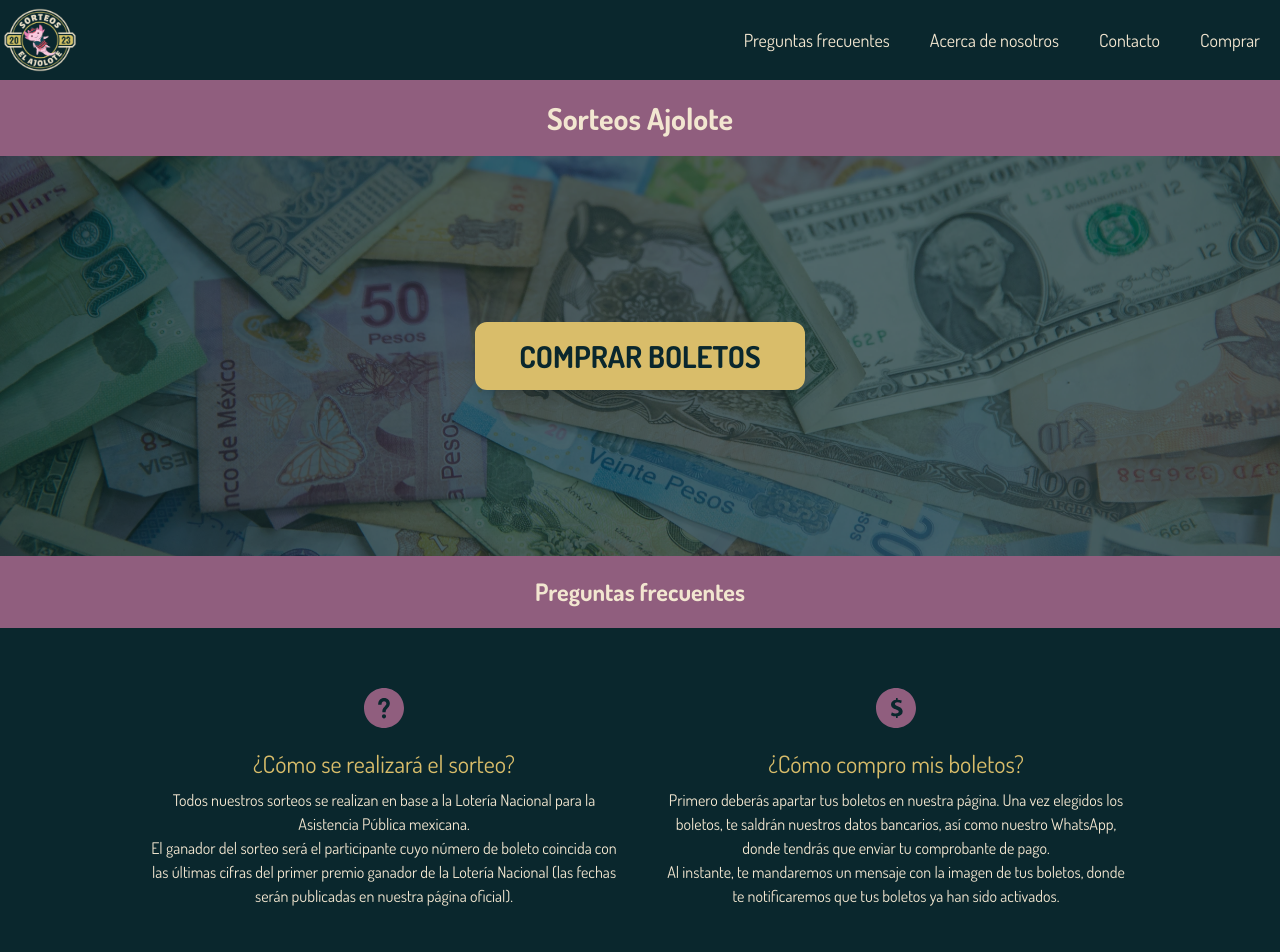
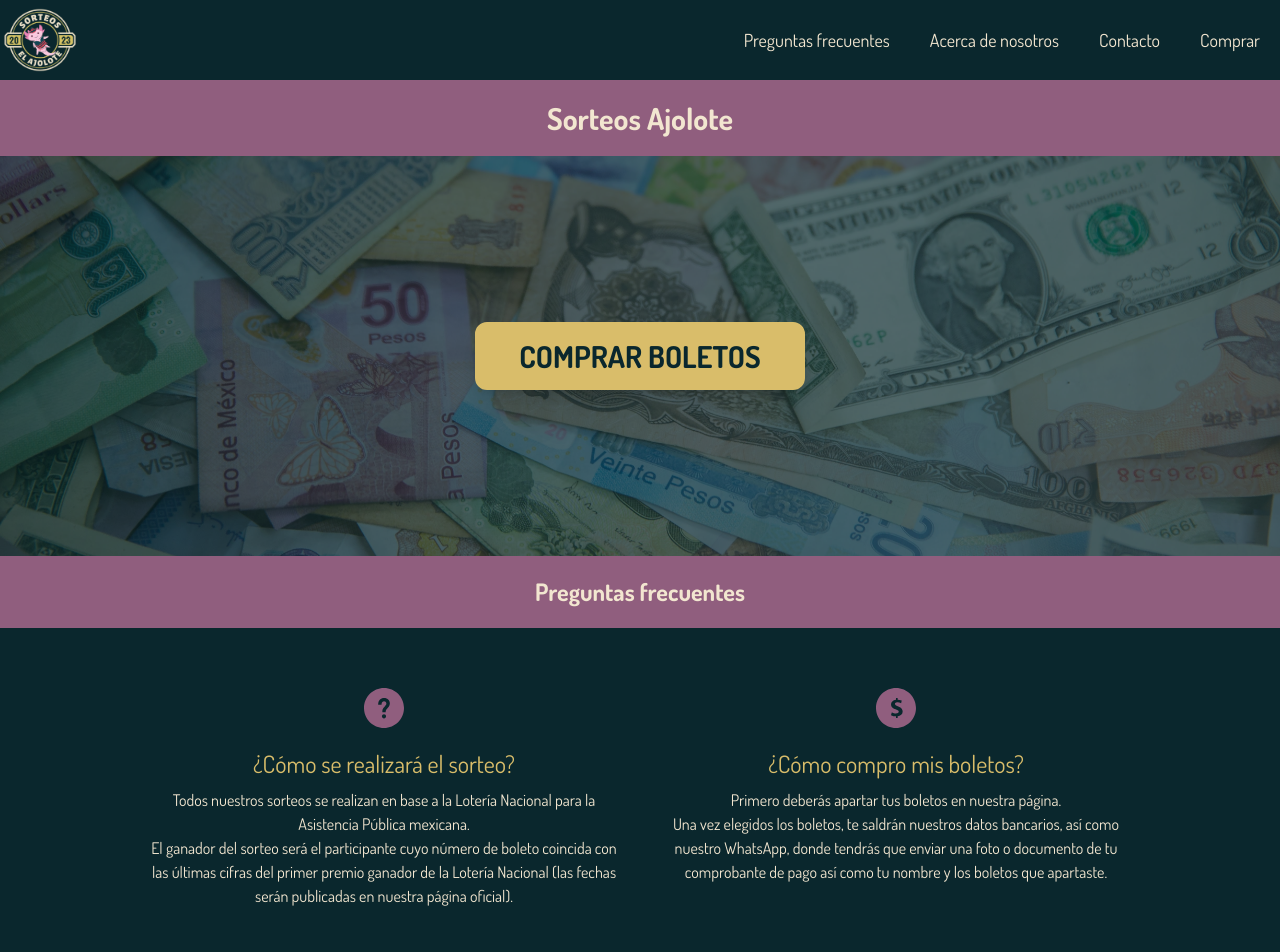
Before and after one commit to darideveloper/sorteos-ajolote-frontend, a React (Vite) app: page / in a window 1280 px wide. Shown: the top 952 px of the page. Built offline with nearby package versions, Linux system fonts and the light colour scheme; no server answers.

Commit message:
feat (home/faqs): update text

```diff
--- a/src/routes/home.jsx
+++ b/src/routes/home.jsx
@@ -35,7 +35,7 @@ export default function Home() {
           <Faq
             question="¿Cómo se realizará el sorteo?"
             icon={
-              <path d="M12 0c-6.627 0-12 5.373-12 12s5.373 12 12 12 12-5.373 12-12-5.373-12-12-12zm0 18.25c-.69 0-1.25-.56-1.25-1.25s.56-1.25 1.25-1.25c.691 0 1.25.56 1.25 1.25s-.559 1.25-1.25 1.25zm1.961-5.928c-.904.975-.947 1.514-.935 2.178h-2.005c-.007-1.475.02-2.125 1.431-3.468.573-.544 1.025-.975.962-1.821-.058-.805-.73-1.226-1.365-1.226-.709 0-1.538.527-1.538 2.013h-2.01c0-2.4 1.409-3.95 3.59-3.95 1.036 0 1.942.339 2.55.955.57.578.865 1.372.854 2.298-.016 1.383-.857 2.291-1.534 3.021z"/>
+              <path d="M12 0c-6.627 0-12 5.373-12 12s5.373 12 12 12 12-5.373 12-12-5.373-12-12-12zm0 18.25c-.69 0-1.25-.56-1.25-1.25s.56-1.25 1.25-1.25c.691 0 1.25.56 1.25 1.25s-.559 1.25-1.25 1.25zm1.961-5.928c-.904.975-.947 1.514-.935 2.178h-2.005c-.007-1.475.02-2.125 1.431-3.468.573-.544 1.025-.975.962-1.821-.058-.805-.73-1.226-1.365-1.226-.709 0-1.538.527-1.538 2.013h-2.01c0-2.4 1.409-3.95 3.59-3.95 1.036 0 1.942.339 2.55.955.57.578.865 1.372.854 2.298-.016 1.383-.857 2.291-1.534 3.021z" />
             }
           >
             <>
@@ -51,15 +51,15 @@ export default function Home() {
           <Faq
             question="¿Cómo compro mis boletos?"
             icon={
-              <path d="M12 0c-6.627 0-12 5.373-12 12s5.373 12 12 12 12-5.373 12-12-5.373-12-12-12zm1 16.947v1.053h-1v-.998c-1.035-.018-2.106-.265-3-.727l.455-1.644c.956.371 2.229.765 3.225.54 1.149-.26 1.384-1.442.114-2.011-.931-.434-3.778-.805-3.778-3.243 0-1.363 1.039-2.583 2.984-2.85v-1.067h1v1.018c.724.019 1.536.145 2.442.42l-.362 1.647c-.768-.27-1.617-.515-2.443-.465-1.489.087-1.62 1.376-.581 1.916 1.712.805 3.944 1.402 3.944 3.547.002 1.718-1.343 2.632-3 2.864z"/>
+              <path d="M12 0c-6.627 0-12 5.373-12 12s5.373 12 12 12 12-5.373 12-12-5.373-12-12-12zm1 16.947v1.053h-1v-.998c-1.035-.018-2.106-.265-3-.727l.455-1.644c.956.371 2.229.765 3.225.54 1.149-.26 1.384-1.442.114-2.011-.931-.434-3.778-.805-3.778-3.243 0-1.363 1.039-2.583 2.984-2.85v-1.067h1v1.018c.724.019 1.536.145 2.442.42l-.362 1.647c-.768-.27-1.617-.515-2.443-.465-1.489.087-1.62 1.376-.581 1.916 1.712.805 3.944 1.402 3.944 3.547.002 1.718-1.343 2.632-3 2.864z" />
             }
           >
             <>
               <p>
-                Primero deberás apartar tus boletos en nuestra página. Una vez elegidos los boletos, te saldrán nuestros datos bancarios, así como nuestro WhatsApp, donde tendrás que enviar tu comprobante de pago.
+                Primero deberás apartar tus boletos en nuestra página.
               </p>
               <p>
-                Al instante, te mandaremos un mensaje con la imagen de tus boletos, donde te notificaremos que tus boletos ya han sido activados.
+                Una vez elegidos los boletos, te saldrán nuestros datos bancarios, así como nuestro WhatsApp, donde tendrás que enviar una foto o documento de tu comprobante de pago así como tu nombre y los boletos que apartaste.
               </p>
             </>
           </Faq>
@@ -67,7 +67,7 @@ export default function Home() {
           <Faq
             question="¿Cuánto tiempo tengo para pagar mis boletos?"
             icon={
-              <path d="M12 0c-6.627 0-12 5.373-12 12s5.373 12 12 12 12-5.373 12-12-5.373-12-12-12zm7 14h-8v-9h2v7h6v2z"/>
+              <path d="M12 0c-6.627 0-12 5.373-12 12s5.373 12 12 12 12-5.373 12-12-5.373-12-12-12zm7 14h-8v-9h2v7h6v2z" />
             }
           >
             <>
@@ -80,7 +80,7 @@ export default function Home() {
           <Faq
             question="¿Existe alguna garantía?"
             icon={
-              <path d="M14 9v2h-4v-2c0-1.104.897-2 2-2s2 .896 2 2zm10 3c0 6.627-5.373 12-12 12s-12-5.373-12-12 5.373-12 12-12 12 5.373 12 12zm-8-1h-1v-2c0-1.656-1.343-3-3-3s-3 1.344-3 3v2h-1v6h8v-6z"/>
+              <path d="M14 9v2h-4v-2c0-1.104.897-2 2-2s2 .896 2 2zm10 3c0 6.627-5.373 12-12 12s-12-5.373-12-12 5.373-12 12-12 12 5.373 12 12zm-8-1h-1v-2c0-1.656-1.343-3-3-3s-3 1.344-3 3v2h-1v6h8v-6z" />
             }
           >
             <>
```
